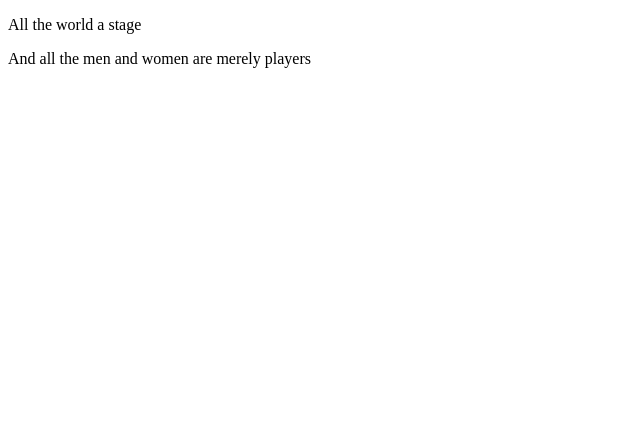
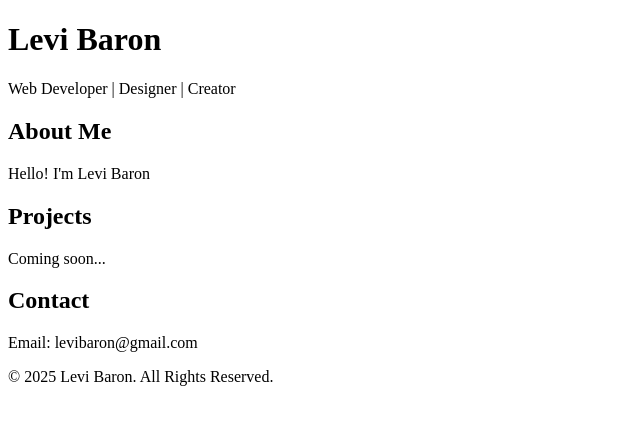
Before and after one commit to JstLevi/levi-starter, a website: page index.html in a window 1280 px wide. Shown: the whole page, without its empty margins (0-640 px from the left). Drawn offline with Linux system fonts and the light colour scheme.

Commit message:
changes made

```diff
--- a/index.html
+++ b/index.html
@@ -3,10 +3,27 @@
 <head>
     <meta charset="UTF-8">
     <meta name="viewport" content="width=device-width, initial-scale=1.0">
-    <title>Document</title>
+    <title>Levi Baron - Web Portfolio</title>
 </head>
 <body>
-    <p>All the world a stage</p>
-    <p>And all the men and women are merely players</p>
+    <header>
+        <h1>Levi Baron</h1>
+        <p>Web Developer | Designer | Creator</p>
+    </header>
+    <section>
+        <h2>About Me</h2>
+        <p>Hello! I'm Levi Baron</p>
+    </section>
+    <section>
+        <h2>Projects</h2>
+        <p>Coming soon...</p>
+    </section>
+    <section>
+        <h2>Contact</h2>
+        <p>Email: levibaron@gmail.com</p>
+    </section>
+    <footer>
+        <p>&copy; 2025 Levi Baron. All Rights Reserved.</p>
+    </footer>
 </body>
 </html>
```
